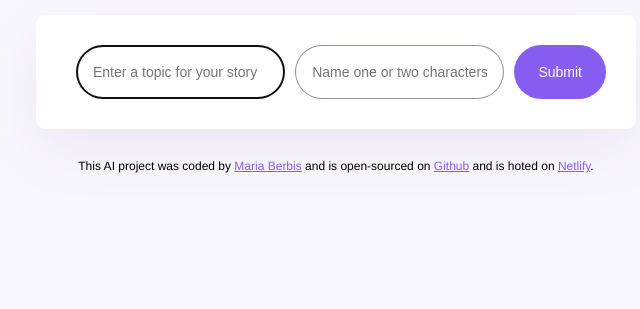
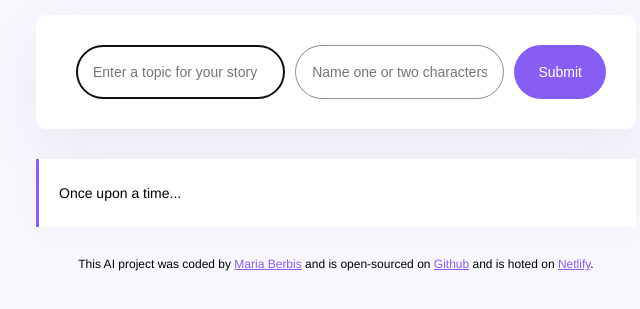
Before and after one commit to MariaBerbis/AI-generator, a plain HTML site: page index.html in a window 1280 px wide. Shown: the part 189-498 px from the top of the page, without its empty margins (304-944 px from the left). Drawn offline with nearby package versions, Linux system fonts and the light colour scheme.

Commit message:
Added class and id

```diff
--- a/index.html
+++ b/index.html
@@ -33,7 +33,7 @@
           />
           <input type="submit" class="submit-button" />
         </form>
-        <div id="story"></div>
+        <div id="story" class="story">Once upon a time...</div>
       </main>
       <footer>
         This AI project was coded by
--- a/src/styles.css
+++ b/src/styles.css
@@ -52,7 +52,7 @@ form {
 }
 
 .story {
-  font-size: 16px;
+  font-size: 14px;
   background-color: #fff;
   padding: 20px;
   line-height: 2;
```
